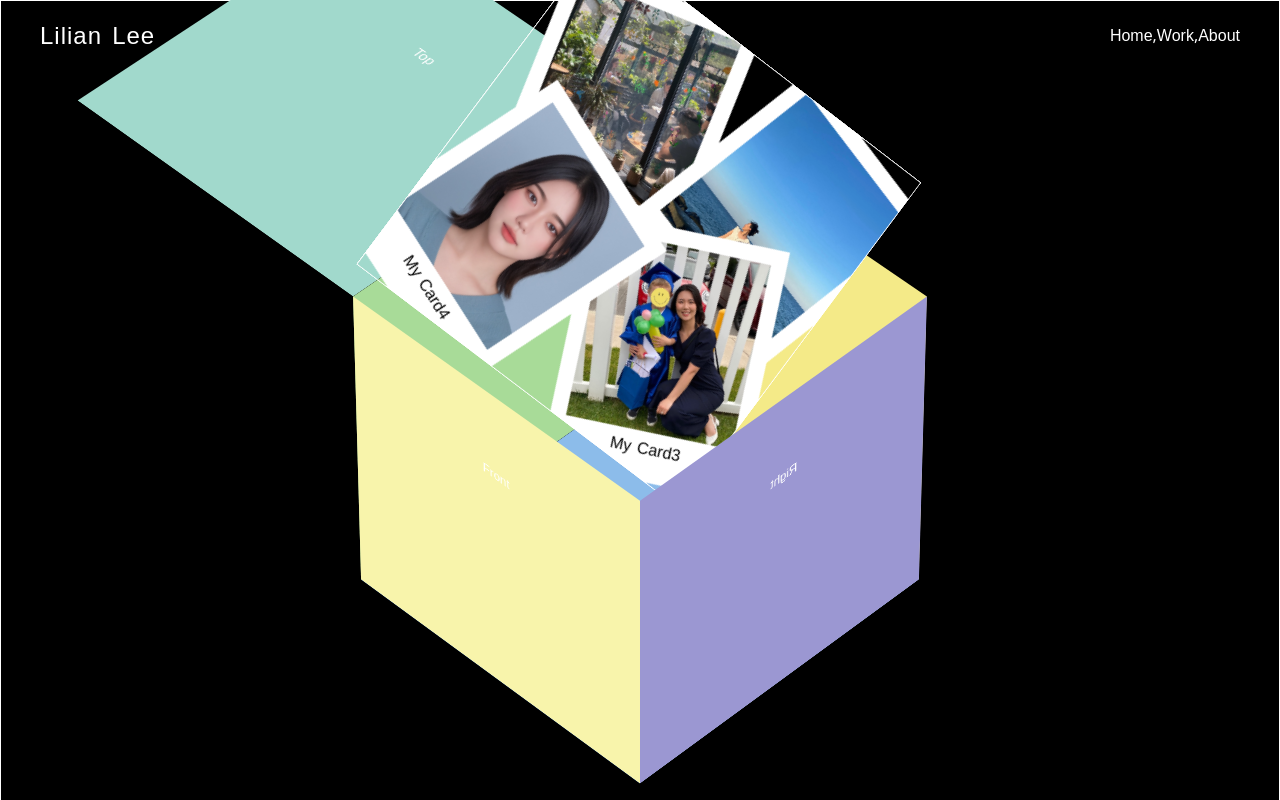
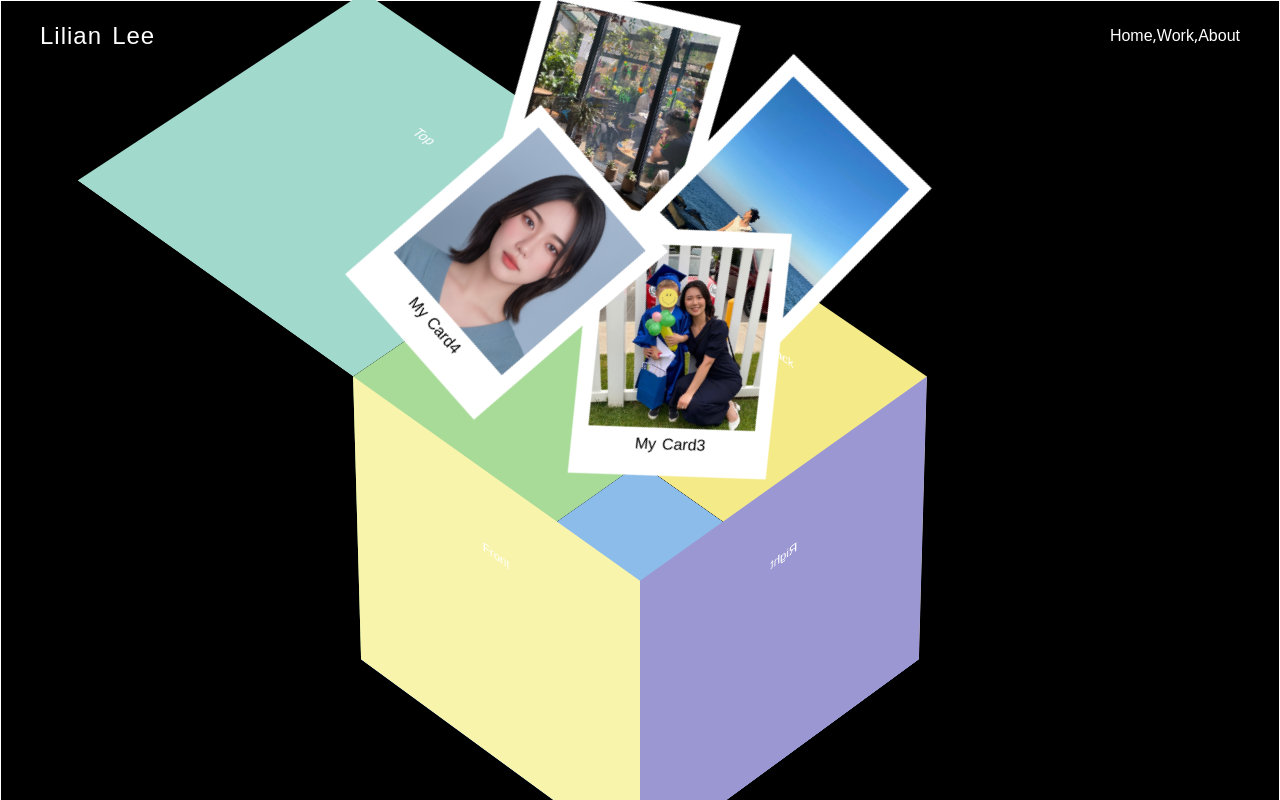
Before and after one commit to lilianlee0213/Portfolio-of-Lilian-Lee, a React (Create React App) app: page / in a window 1280 px wide. Shown: the top 800 px of the page. Built offline with nearby package versions, Linux system fonts and the light colour scheme; a web font is replaced by a local one.

Commit message:
overflow state

```diff
--- a/src/components/Home/index.js
+++ b/src/components/Home/index.js
@@ -1,22 +1,32 @@
-import {useRef, useState} from 'react';
+import {useEffect, useRef, useState} from 'react';
 import './style.css';
-import {motion, useScroll, useTransform} from 'framer-motion';
+import {
+	motion,
+	useMotionValueEvent,
+	useScroll,
+	useTransform,
+} from 'framer-motion';
 export default function Home() {
+	const [isOverflowHidden, setIsOverflowHidden] = useState(false);
 	const cubeRef = useRef(null);
 	const targetRef = useRef(null);
 	const {scrollYProgress} = useScroll({
 		target: targetRef,
 		offset: ['start end', 'end start'],
 	});
-	// transform: rotateX(-50deg) rotateY(50deg);
-
 	const rotateXBox = useTransform(scrollYProgress, [0, 0.2], [0, -45]);
 	const rotateYBox = useTransform(scrollYProgress, [0, 0.2], [0, -45]);
-	const openBox = useTransform(scrollYProgress, [0.2, 0.4], [0, 400]);
-	const frameOut = useTransform(scrollYProgress, [0.4, 0.5], [-150, 300]);
-	const frameRotateX = useTransform(scrollYProgress, [0.5, 0.7], [90, 45]);
-	const frameRotateY = useTransform(scrollYProgress, [0.5, 0.7], [0, 55]);
-
+	const openBox = useTransform(scrollYProgress, [0.2, 0.3], [0, 400]);
+	const frameOut = useTransform(scrollYProgress, [0.3, 0.4], [-150, 400]);
+	const frameRotateX = useTransform(scrollYProgress, [0.4, 0.5], [90, 45]);
+	const frameRotateY = useTransform(scrollYProgress, [0.4, 0.5], [0, 50]);
+	useMotionValueEvent(scrollYProgress, 'change', (latest) => {
+		if (latest > 0.365) {
+			setIsOverflowHidden(true);
+		} else {
+			setIsOverflowHidden(false);
+		}
+	});
 	return (
 		<div className="section-wrapper">
 			<section id="home" className="section section-1" ref={targetRef}>
@@ -51,6 +61,7 @@ export default function Home() {
 									bottom: frameOut,
 									rotateX: frameRotateX,
 									rotateY: frameRotateY,
+									overflow: isOverflowHidden ? 'inherit' : 'hidden',
 								}}>
 								<motion.div className="absolute photo-frame frame-1">
 									<div className="photo-frame-image"></div>
--- a/src/components/Home/style.css
+++ b/src/components/Home/style.css
@@ -5,7 +5,7 @@
 	display: flex;
 	justify-content: center;
 	align-items: center;
-	top: 30%;
+	top: 40%;
 	perspective: 10000px;
 }
 .cube {
@@ -51,9 +51,7 @@
 }
 #photo-cards {
 	bottom: 50px;
-	/* transform: rotate(-90deg); */
-	overflow: hidden;
-	border: 1px solid white;
+	/* overflow: hidden; */
 }
 .photo-frame {
 	width: 200px;
```
